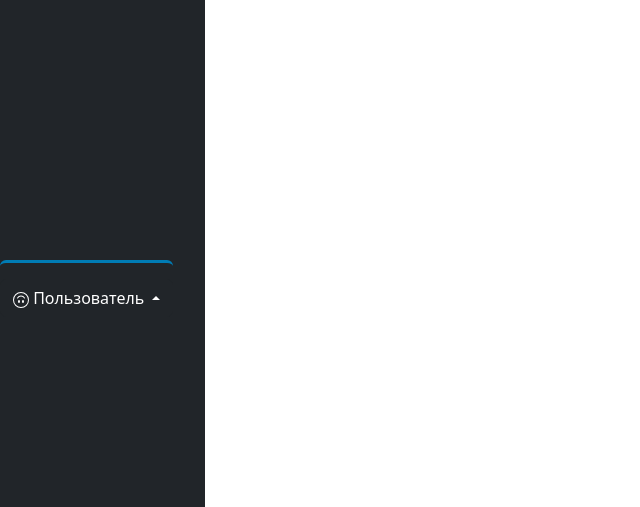
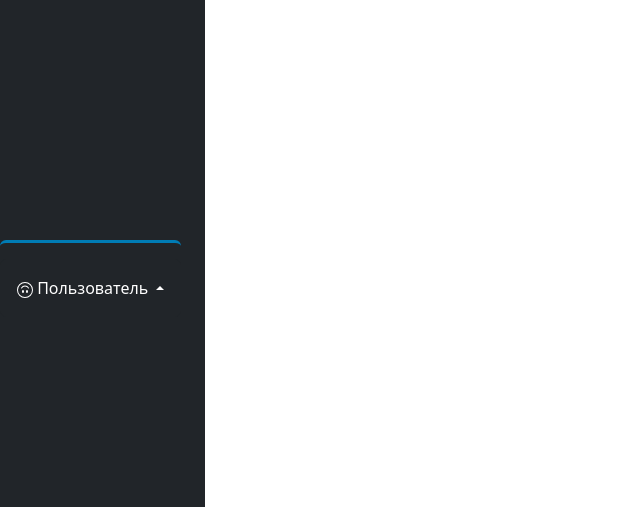
Before and after one commit to Kristina-Maximova/Store21, a Django app: page /catalog/product/delete/35/ in a window 1280 px wide. Shown: the part 483-990 px from the top of the page, without its empty margins (0-640 px from the left). Run offline with Django 5.2, Linux system fonts and the light colour scheme; the visitor is signed in with stand-in values (Sample User, id 1); data comes from the database, SQL or seed files in the repository; some libraries are stand-ins or nearby versions.

Commit message:
setting up access to functionality

```diff
--- a/blog/views.py
+++ b/blog/views.py
@@ -1,8 +1,7 @@
+from django.core.mail import send_mail
 from django.urls import reverse, reverse_lazy
 from django.views.generic import DetailView, ListView
 from django.views.generic.edit import CreateView, DeleteView, UpdateView
-
-from django.core.mail import send_mail
 
 from .forms import PostForm
 from .models import Post
--- a/catalog/templates/catalog/catalog_menu.html
+++ b/catalog/templates/catalog/catalog_menu.html
@@ -6,9 +6,9 @@
                  width="30" height="24" class="d-inline-block align-text-top">
             Меню
         </button>
-        <ul class="dropdown-menu dropdown-menu-dark">
+        <ul class="dropdown-menu dropdown-menu-dark" aria-labelledby="dropdownMenuDark">
             <li>
-                <a class="btn btn-dark p-3 ms-1" href="{% url 'catalog:home' %}" role="button">
+                <a  class="dropdown-item p-3 " href="{% url 'catalog:home' %}" role="button">
                     <svg xmlns="http://www.w3.org/2000/svg" width="16" height="16" fill="currentColor"
                          class="bi bi-file" viewBox="0 0 16 16">
                         <path d="M4 0a2 2 0 0 0-2 2v12a2 2 0 0 0 2 2h8a2 2 0 0 0 2-2V2a2 2 0 0 0-2-2zm0 1h8a1 1 0 0 1 1 1v12a1 1 0 0 1-1 1H4a1 1 0 0 1-1-1V2a1 1 0 0 1 1-1"/>
@@ -18,7 +18,7 @@
 
 
             <li>
-                <a class="btn btn-dark p-3 ms-1" href="{% url 'catalog:category' %}" role="button">
+                <a class="dropdown-item p-3 " href="{% url 'catalog:category' %}" role="button">
                     <svg xmlns="http://www.w3.org/2000/svg" width="16" height="16" fill="currentColor"
                          class="bi bi-file-check" viewBox="0 0 16 16">
                         <path d="M10.854 6.146a.5.5 0 0 1 0 .708l-3 3a.5.5 0 0 1-.708 0l-1.5-1.5a.5.5 0 1 1 .708-.708L7.5 8.793l2.646-2.647a.5.5 0 0 1 .708 0"/>
@@ -27,7 +27,7 @@
                     Категории</a>
             </li>
             <li>
-                <a class="btn btn-dark p-3 ms-1" href="/catalog/orders/" role="button">
+                <a class="dropdown-item p-3 " href="/catalog/orders/" role="button">
                     <svg xmlns="http://www.w3.org/2000/svg" width="16" height="16" fill="currentColor"
                          class="bi bi-cart2" viewBox="0 0 16 16">
                         <path d="M0 2.5A.5.5 0 0 1 .5 2H2a.5.5 0 0 1 .485.379L2.89 4H14.5a.5.5 0 0 1 .485.621l-1.5 6A.5.5 0 0 1 13 11H4a.5.5 0 0 1-.485-.379L1.61 3H.5a.5.5 0 0 1-.5-.5M3.14 5l1.25 5h8.22l1.25-5zM5 13a1 1 0 1 0 0 2 1 1 0 0 0 0-2m-2 1a2 2 0 1 1 4 0 2 2 0 0 1-4 0m9-1a1 1 0 1 0 0 2 1 1 0 0 0 0-2m-2 1a2 2 0 1 1 4 0 2 2 0 0 1-4 0"/>
@@ -35,7 +35,7 @@
                     Заказы</a>
             </li>
             <li>
-                <a class="btn btn-dark p-3 ms-1" href="{% url 'catalog:contacts' %}" role="button">
+                <a class="dropdown-item p-3 " href="{% url 'catalog:contacts' %}" role="button">
                     <svg xmlns="http://www.w3.org/2000/svg" width="16" height="16" fill="currentColor"
                          class="bi bi-envelope" viewBox="0 0 16 16">
                         <path d="M0 4a2 2 0 0 1 2-2h12a2 2 0 0 1 2 2v8a2 2 0 0 1-2 2H2a2 2 0 0 1-2-2zm2-1a1 1 0 0 0-1 1v.217l7 4.2 7-4.2V4a1 1 0 0 0-1-1zm13 2.383-4.708 2.825L15 11.105zm-.034 6.876-5.64-3.471L8 9.583l-1.326-.795-5.64 3.47A1 1 0 0 0 2 13h12a1 1 0 0 0 .966-.741M1 11.105l4.708-2.897L1 5.383z"/>
--- a/catalog/templates/catalog/product_confirm_delete.html
+++ b/catalog/templates/catalog/product_confirm_delete.html
@@ -16,6 +16,7 @@
                     <div class="row">
                         <form method="post">
                             {% csrf_token %}
+                            {{ form.non_field_errors }}
                             {{ form.as_p }}
                             <div class="btn-group" role="group" aria-label="Basic outlined example">
                                 <a href="{% url 'catalog:home'%}">
--- a/catalog/templates/catalog/product_form.html
+++ b/catalog/templates/catalog/product_form.html
@@ -16,6 +16,7 @@
                     <!--Форма для обработки POST-запроса-->
                     <form method="post" enctype="multipart/form-data" action="" class="form-container">
                         {% csrf_token %}
+                        {{ form.non_field_errors }} <!-- убрать, если будет задваивать сообщение об ошибках -->
                         {{ form.as_p }}
                         <button type="submit" class="btn btn-success">Сохранить</button>
                         <a href="{% url 'catalog:home' %}" class="btn btn-primary">Отменить</a>
--- a/catalog/templates/catalog/user_menu.html
+++ b/catalog/templates/catalog/user_menu.html
@@ -1,7 +1,7 @@
 <div class="fixed-bottom">
     <div class="btn-group dropup"
          style="margin-top: 1rem; padding-top: 1rem; border-top: 3px solid hwb(199 0% 29%)">
-        <button class="btn btn-secondary dropdown-toggle  btn-dark  " type="button"
+        <button class="btn btn-secondary dropdown-toggle  btn-dark p-3 " type="button"
                 data-bs-toggle="dropdown"
                 aria-expanded="false">
             <svg xmlns="http://www.w3.org/2000/svg" width="16" height="16" fill="currentColor"
@@ -14,17 +14,17 @@
         <ul class="dropdown-menu dropdown-menu-dark">
             {% if user.is_authenticated %}
 
-                <li><a class="dropdown-item" href="{% url 'catalog:create_product' %}">Добавить продукт</a></li>
+                <li><a class="dropdown-item p-3" href="{% url 'catalog:create_product' %}">Добавить продукт</a></li>
                 <li>
                     <form method="post" action="{% url 'users:logout' %}" style="display:inline">
                         {% csrf_token %}
-                        <button type="submit" class="btn btn-link nav-link">Выйти</button>
+                        <button type="submit" class="btn btn-link nav-link dropdown-item p-3">Выйти</button>
                     </form>
                     <!-- <a class="dropdown-item" href="#">Выйти</a> -->
                 </li>
             {% else %}
-                <li><a class="dropdown-item" href="{% url 'users:login' %}">Войти</a></li>
-                <li><a class="dropdown-item" href="{% url 'users:register' %}">Регистрация</a></li>
+                <li><a class="dropdown-item p-3" href="{% url 'users:login' %}">Войти</a></li>
+                <li><a class="dropdown-item p-3" href="{% url 'users:register' %}">Регистрация</a></li>
             {% endif %}
         </ul>
     </div>
--- a/catalog/views.py
+++ b/catalog/views.py
@@ -1,3 +1,4 @@
+from django.contrib.auth.mixins import LoginRequiredMixin
 from django.urls import reverse, reverse_lazy
 from django.views.generic import DetailView, ListView, TemplateView
 from django.views.generic.edit import CreateView, DeleteView, UpdateView
@@ -14,7 +15,7 @@ class ProductListView(ListView):
     paginate_by = 3
 
 
-class ProductCreateView(CreateView):
+class ProductCreateView(LoginRequiredMixin, CreateView):
     """ Класс представления формы для создания продукта"""
     model = Product
     form_class = ProductForm
@@ -24,7 +25,7 @@ class ProductCreateView(CreateView):
         return reverse('catalog:product_detail', kwargs={'pk': self.object.pk})
 
 
-class ProductUpdateView(UpdateView):
+class ProductUpdateView(LoginRequiredMixin, UpdateView):
     """ Класс представления формы для редактирования полей продукта"""
     model = Product
     form_class = ProductForm
@@ -34,14 +35,14 @@ class ProductUpdateView(UpdateView):
         return reverse('catalog:product_detail', kwargs={'pk': self.object.pk})
 
 
-class ProductDeleteView(DeleteView):
+class ProductDeleteView(LoginRequiredMixin, DeleteView):
     """ Класс представления формы для удаления продукта"""
     model = Product
     template_name = 'catalog/product_confirm_delete.html'
     success_url = reverse_lazy('catalog:home')
 
 
-class ProductDetailView(DetailView):
+class ProductDetailView(LoginRequiredMixin, DetailView):
     """ Класс представления для информации о продукте"""
     model = Product
     template_name = 'catalog/product_detail.html'
--- a/config/settings.py
+++ b/config/settings.py
@@ -9,7 +9,7 @@ https://docs.djangoproject.com/en/5.2/ref/settings/
 import os
 from pathlib import Path
 
-from django.conf.global_settings import MEDIA_URL, LOGIN_REDIRECT_URL
+from django.conf.global_settings import LOGIN_REDIRECT_URL, MEDIA_URL
 from dotenv import load_dotenv
 
 # Загрузка переменных из .env-файла
--- a/users/admin.py
+++ b/users/admin.py
@@ -1,7 +1,7 @@
 from django.contrib import admin
-
 # Register your models here.
 from django.contrib.auth.admin import UserAdmin
+
 from .models import StoreUser
 
 admin.site.register(StoreUser, UserAdmin)
--- a/users/management/commands/create_admin.py
+++ b/users/management/commands/create_admin.py
@@ -1,4 +1,5 @@
 from django.core.management.base import BaseCommand
+
 from users.models import StoreUser
 
 
--- a/users/models.py
+++ b/users/models.py
@@ -1,5 +1,5 @@
+from django.contrib.auth.models import AbstractUser, Group, Permission
 from django.db import models
-from django.contrib.auth.models import AbstractUser, Group, Permission
 from phonenumber_field.modelfields import PhoneNumberField
 
 
--- a/users/templates/users/login.html
+++ b/users/templates/users/login.html
@@ -16,10 +16,11 @@
                     <!--Форма для обработки POST-запроса-->
                     <form method="post" enctype="multipart/form-data" class="form-container">
                         {% csrf_token %}
+                        {{ form.non_field_errors }}
                         {{ form.as_p }}
-                        <button type="submit" class="btn btn-success">Войти</button>
+                        <button type="submit" class="btn btn-outline-secondary">Войти</button>
 
-                        <a href="{% url 'catalog:home' %}" class="btn btn-secondary">Отменить</a>
+                        <a href="{% url 'catalog:home' %}" class="btn btn-outline-secondary">Отменить</a>
                     </form>
 
                 </div>
--- a/users/urls.py
+++ b/users/urls.py
@@ -1,8 +1,9 @@
+from django.contrib.auth.views import LoginView, LogoutView
 from django.urls import path
-from django.contrib.auth.views import LoginView, LogoutView
+
 from users.apps import UsersConfig
+
 from .views import RegisterView
-
 
 # определим пространство имен
 app_name = UsersConfig.name
```
Also changed, not shown: catalog/forms.py (+9 -0 lines), users/forms.py (+5 -3 lines), users/templates/users/register.html (+7 -1 lines), users/views.py (+10 -3 lines), README.md, catalog/migrations/0001_initial.py, users/migrations/0001_initial.py.
